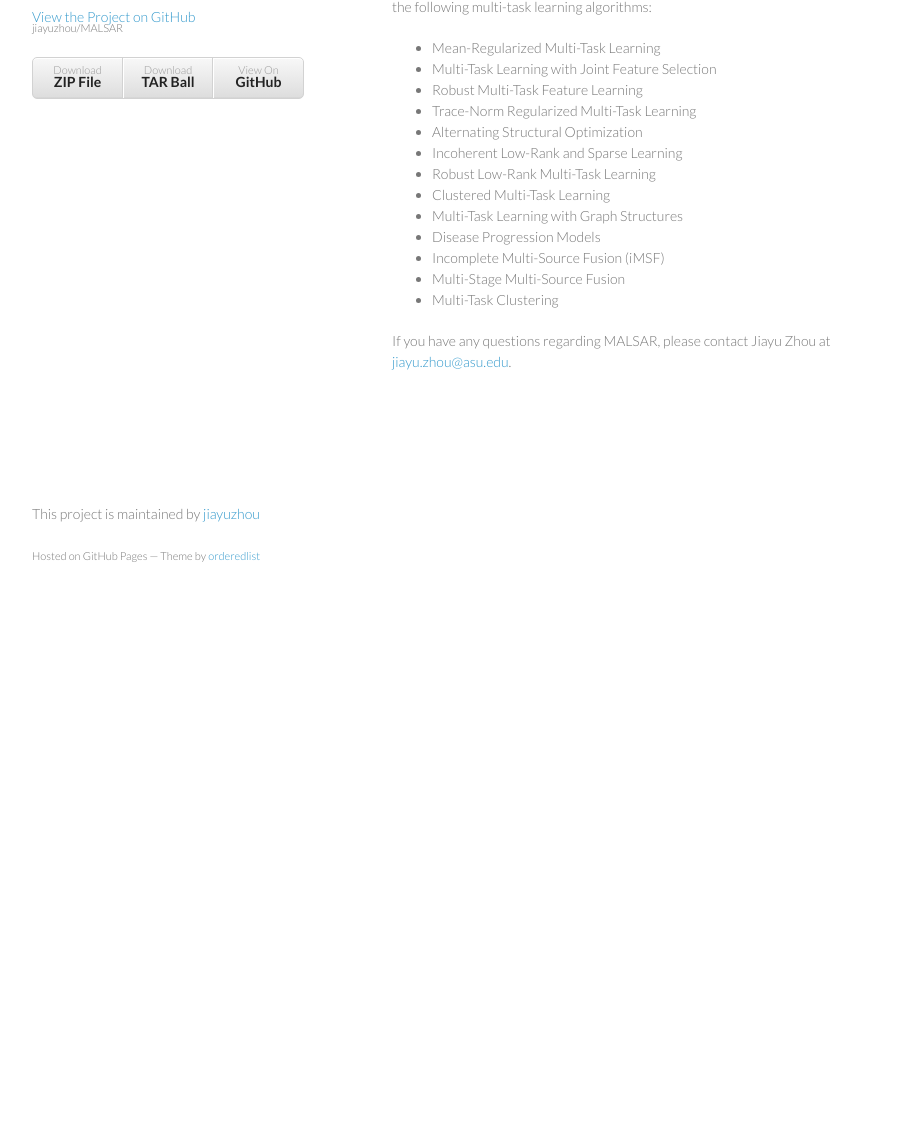
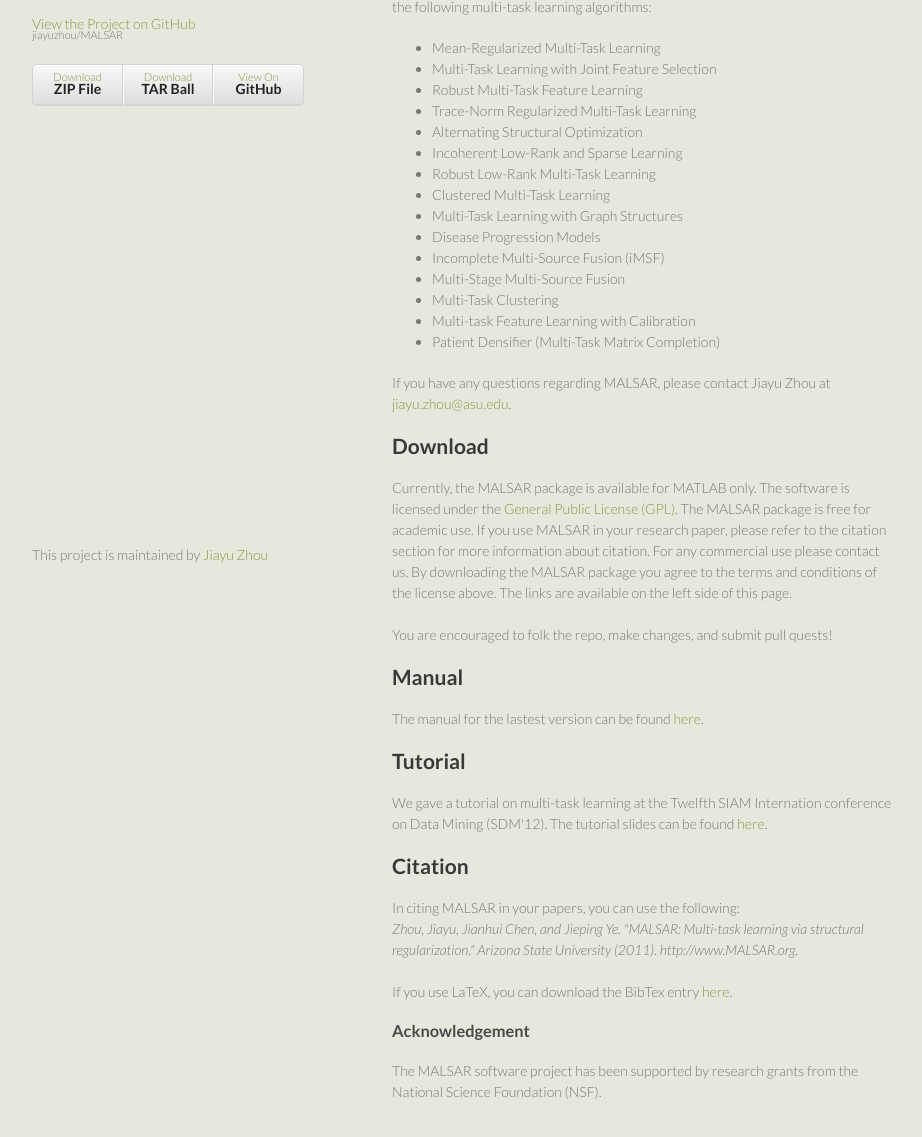
Before and after one commit to jiayuzhou/MALSAR, a plain HTML site: page index.html in a window 1280 px wide. Shown: the part 165-1302 px from the top of the page, without its empty margins (178-1100 px from the left). Before the commit the page ends 800 px from the top, so only its background shows below. Drawn offline with Linux system fonts and the light colour scheme.

Commit message:
Update content from YeLab Site.

```diff
--- a/index.html
+++ b/index.html
@@ -7,6 +7,8 @@
 
     <link rel="stylesheet" href="stylesheets/styles.css">
     <link rel="stylesheet" href="stylesheets/pygment_trac.css">
+    <link rel="icon" type="image/ico" href="favicon.ico"></link>
+    <link rel="shortcut icon" href="favicon.ico"></link>
     <meta name="viewport" content="width=device-width, initial-scale=1, user-scalable=no">
     <!--[if lt IE 9]>
     <script src="//html5shiv.googlecode.com/svn/trunk/html5.js"></script>
@@ -15,7 +17,8 @@
   <body>
     <div class="wrapper">
       <header>
-        <h1>MALSAR</h1>
+        <img src="images/mutal_logo.jpg">
+        <!-- <h1>MALSAR</h1> -->
         <p>Multi-task learning via Structural Regularization</p>
 
         <p class="view"><a href="https://github.com/jiayuzhou/MALSAR">View the Project on GitHub <small>jiayuzhou/MALSAR</small></a></p>
@@ -47,11 +50,42 @@
 <li>Incomplete Multi-Source Fusion (iMSF)</li>
 <li>Multi-Stage Multi-Source Fusion</li>
 <li>Multi-Task Clustering</li>
+<li>Multi-task Feature Learning with Calibration</li>
+<li>Patient Densifier (Multi-Task Matrix Completion)</li>
 </ul><p>If you have any questions regarding MALSAR, please contact Jiayu Zhou at <a href="mailto:jiayu.zhou@asu.edu">jiayu.zhou@asu.edu</a>.</p>
+
+<h2>Download</h2>
+<p>
+Currently, the MALSAR package is available for MATLAB only. The software is licensed under the <a href="http://www.gnu.org/licenses/gpl.html">General Public License (GPL)</a>. The MALSAR package is free for academic use. If you use MALSAR in your research paper, please refer to the citation section for more information about citation. For any commercial use please contact us. By downloading the MALSAR package you agree to the terms and conditions of the license above. The links are available on the left side of this page.
+<br/>
+<br/>
+You are encouraged to folk the repo, make changes, and submit pull quests!
+</p>
+
+<h2>Manual</h2>
+<p>
+The manual for the lastest version can be found <a href="https://github.com/jiayuzhou/MALSAR/raw/master/manual/Manual.pdf">here</a>.
+</p>
+
+<h2>Tutorial</h2>
+<p>
+We gave a tutorial on multi-task learning at the Twelfth SIAM Internation conference on Data Mining (SDM'12). The tutorial slides can be found <a href="http://www.slideshare.net/JiayuZhou/tutorial-siam-data-mining-2012">here</a>.
+</p>
+
+<h2>Citation</h2>
+<p>
+In citing MALSAR in your papers, you can use the following:
+</br>
+<i>Zhou, Jiayu, Jianhui Chen, and Jieping Ye. "MALSAR: Multi-task learning via structural regularization." Arizona State University (2011). http://www.MALSAR.org.</i>
+</br></br>
+If you use LaTeX, you can download the BibTex entry <a href="https://scholar.google.com/scholar.bib?q=info:1xcN5ylksocJ:scholar.google.com/&output=citation&scisig=AAGBfm0AAAAAVh_K1Ann89OBPPnpLmsz28a-FoIG4YZV&scisf=4&hl=en">here</a>.
+</p>
+<h3>Acknowledgement</h3>
+The MALSAR software project has been supported by research grants from the National Science Foundation (NSF).
+
       </section>
       <footer>
-        <p>This project is maintained by <a href="https://github.com/jiayuzhou">jiayuzhou</a></p>
-        <p><small>Hosted on GitHub Pages &mdash; Theme by <a href="https://github.com/orderedlist">orderedlist</a></small></p>
+        <p>This project is maintained by <a href="https://github.com/jiayuzhou">Jiayu Zhou</a></p>
       </footer>
     </div>
     <script src="javascripts/scale.fix.js"></script>
--- a/stylesheets/styles.css
+++ b/stylesheets/styles.css
@@ -4,6 +4,7 @@ body {
   padding:50px;
   font:14px/1.5 Lato, "Helvetica Neue", Helvetica, Arial, sans-serif;
   color:#777;
+  background: #e7e7de;
   font-weight:300;
 }
 
@@ -32,11 +33,14 @@ h3, h4, h5, h6 {
   color:#494949;
 }
 
-a {
+a:link, a:visited {text-decoration: none; color: #819a3b;}
+a:hover, a:active {text-decoration: underline;}
+
+/*a {
   color:#39c;
   font-weight:400;
   text-decoration:none;
-}
+}*/
 
 a small {
   font-size:11px;
```
Also changed, not shown: favicon.ico (added), images/mutal_logo.jpg (added).
